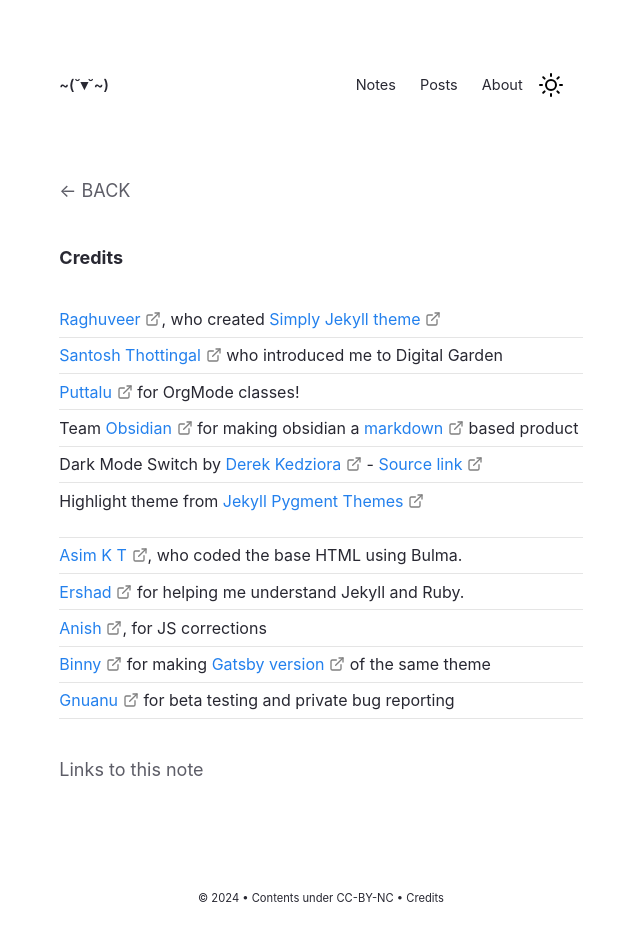
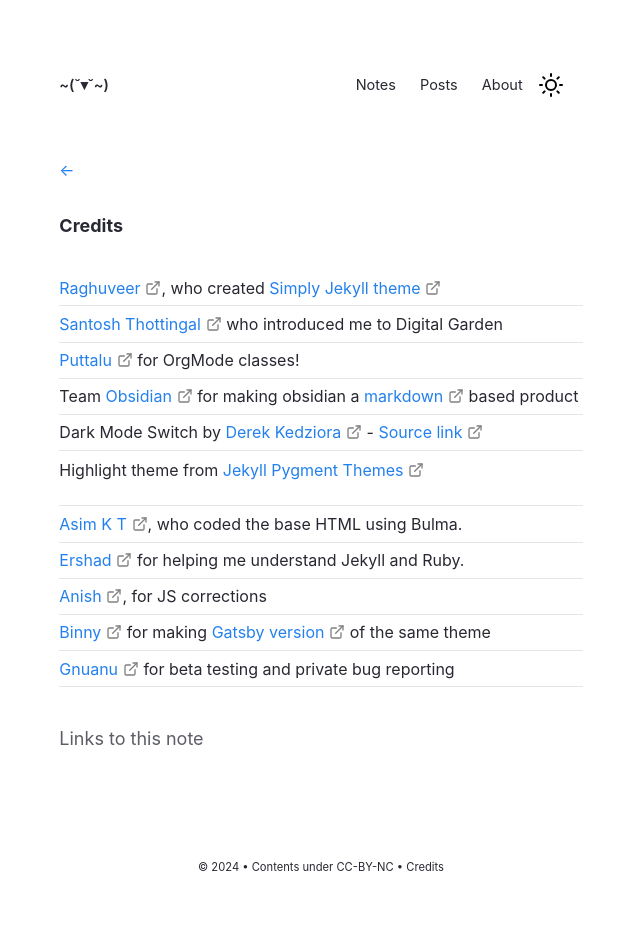
Before and after one commit to dzjkb/dzjkb.github.io, a Jekyll site: the page built from _notes/Public/Credits.md, in a window 1280 px wide. Shown: the whole page, without its empty margins (319-959 px from the left). Built offline with Jekyll 4.4.1, drawn with Linux system fonts in a browser that asks for light colours; after the commit the page ends 916 px from its top, so only the background shows below that.

Commit message:
nicer back arrows

```diff
--- a/_layouts/Post.html
+++ b/_layouts/Post.html
@@ -105,7 +105,7 @@
                             {%- else -%}
                             <a onclick="window.location.assign('/');">
                             {%- endif -%}
-                                    <h5 class="meta-title">← BACK</h5>
+                                    ←
                             </a>
                         </div>
                     <!--- List type Note Layout-->
@@ -140,7 +140,7 @@
                 {%- endif -%}
 
                 <!--- Post Layout-->
-                {%- if page.content-type == "post"  -%}
+                {%- if page.content-type == "post" -%}
                         <div class="note-page-section">
                             <div>
                                 {%- if site.preferences.homepage.enabled -%}
@@ -148,7 +148,7 @@
                                 {%- else -%}
                                 <a onclick="window.location.assign('/');">
                                 {%- endif -%}
-                                        <h5 class="meta-title">← BACK</h5>
+                                        ←
                                 </a>
                             </div>
                         <h1>{{page.title}}</h1>
```
Also changed, not shown: pages/posts.md (+1 -1 lines).
